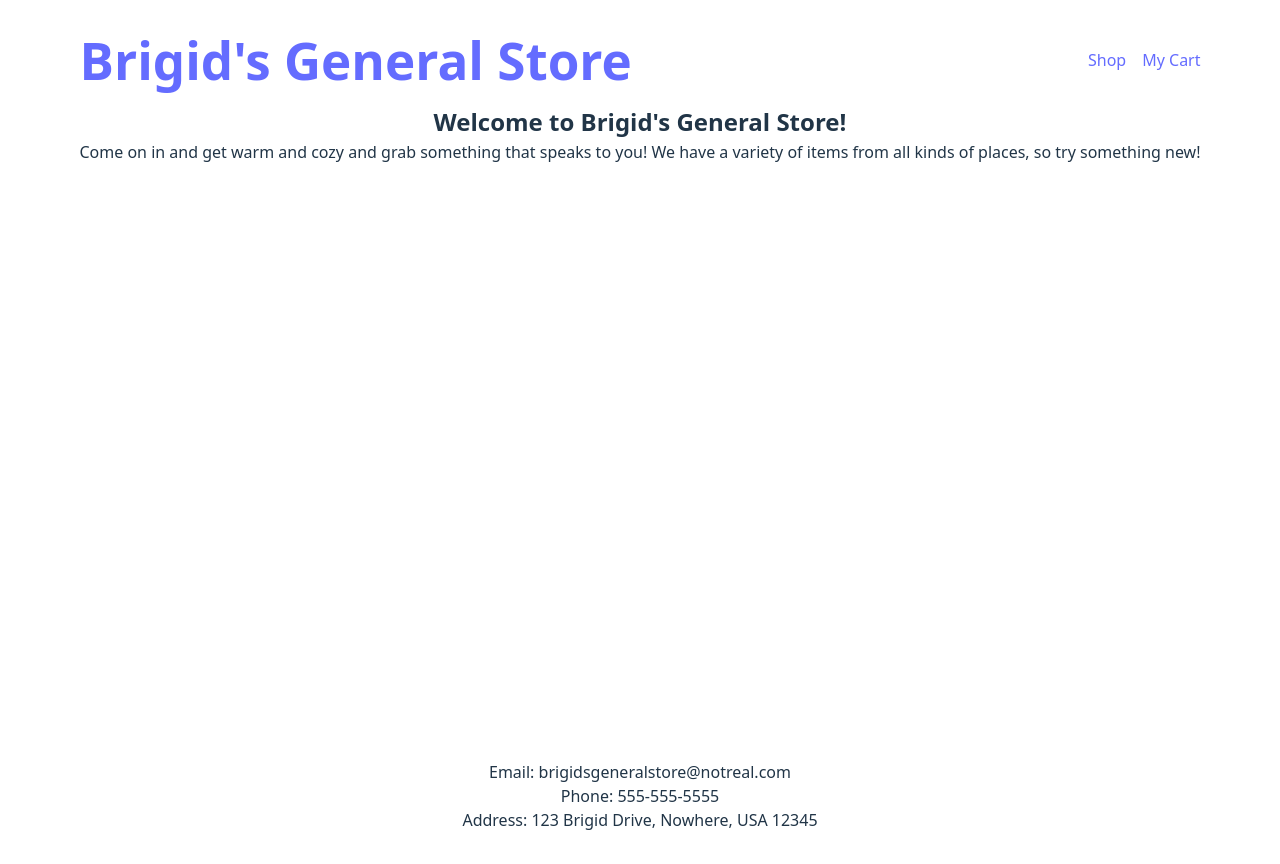
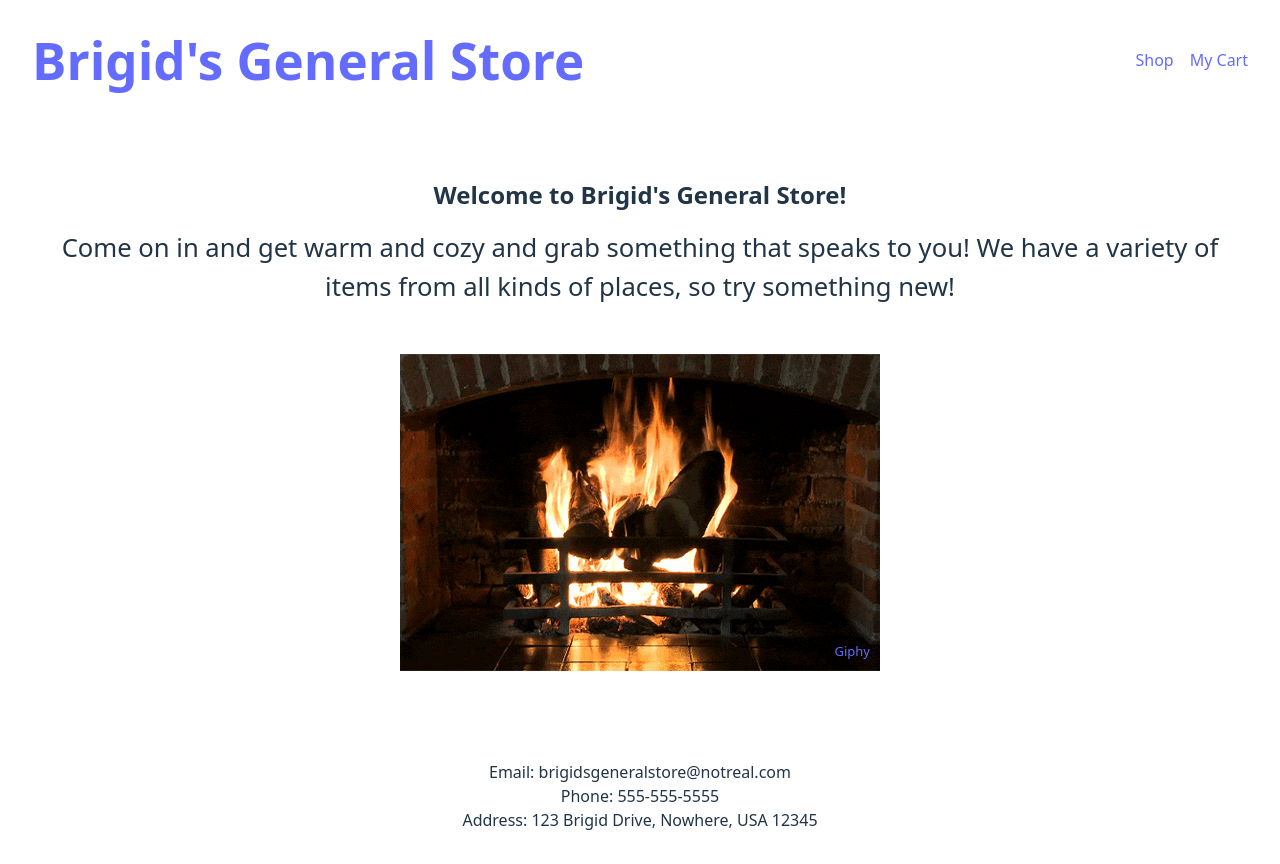
Before and after one commit to goldenvertex42/odin-shopping-cart, a React (Vite) app: page / in a window 1280 px wide. Built offline with nearby package versions, Linux system fonts and the light colour scheme.

Commit message:
feat: add style, layout, and content to home page

```diff
--- a/src/components/HomePage/HomePage.jsx
+++ b/src/components/HomePage/HomePage.jsx
@@ -1,13 +1,20 @@
+import styles from "./HomePage.module.css";
+import fireplace from "../../assets/fireplaceGIF.gif"
+
 export default function HomePage() {
   return(
-    <main>
-      <div className="welcome">
-        <h2 className="welcomeHeading">Welcome to Brigid's General Store!</h2>
-        <p className="welcomeMessage">
+    <main className={styles.main}>
+      <div className={styles.textContent}>
+        <h2>Welcome to Brigid's General Store!</h2>
+        <p className={styles.welcome}>
           Come on in and get warm and cozy and grab something that speaks to you!
           We have a variety of items from all kinds of places, so try something new!
         </p>
       </div>
+      <div className={styles.fireplace}>
+        <img src={fireplace} alt="a cozy fireplace gif" />
+        <a href="https://giphy.com/gifs/fireplace-fire-warm-Hj7mksbFWIOdO" className={styles.attribution}>Giphy</a>
+      </div>
     </main>
   );
 }
--- /dev/null
+++ b/src/components/HomePage/HomePage.module.css
@@ -0,0 +1,28 @@
+.main {
+    display: flex;
+    place-items: center;
+    justify-content: center;
+    flex-direction: column;
+    gap: 3rem;
+}
+
+.textContent {
+    display: flex;
+    flex-direction: column;
+    gap: 1rem;
+}
+
+.welcome {
+    font-size: 1.6em;
+}
+
+.fireplace {
+    position: relative;
+}
+
+.attribution {
+    position: absolute;
+    bottom: 10px;
+    right: 10px;
+    font-size: small;
+}
```
Also changed, not shown: src/assets/fireplaceGIF.gif (added).
